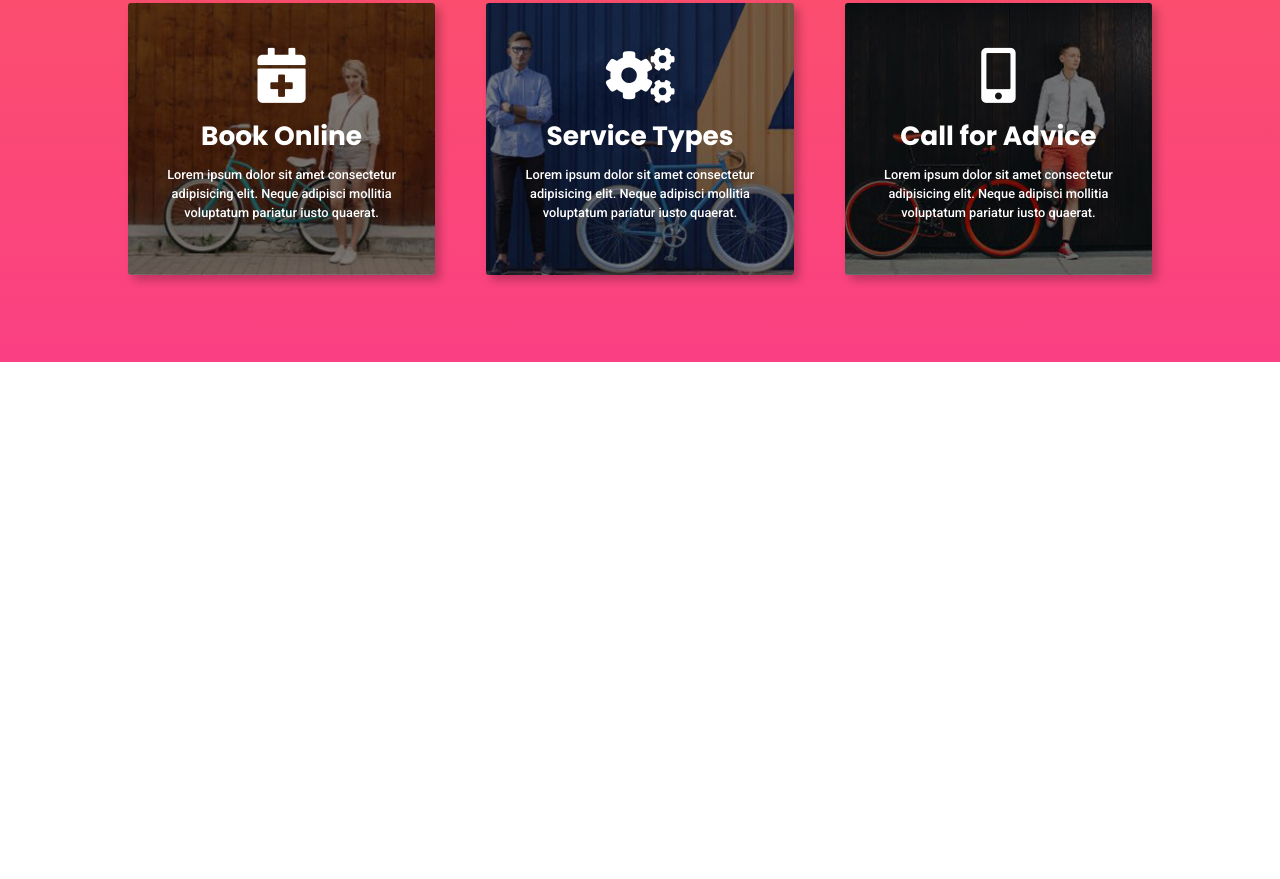
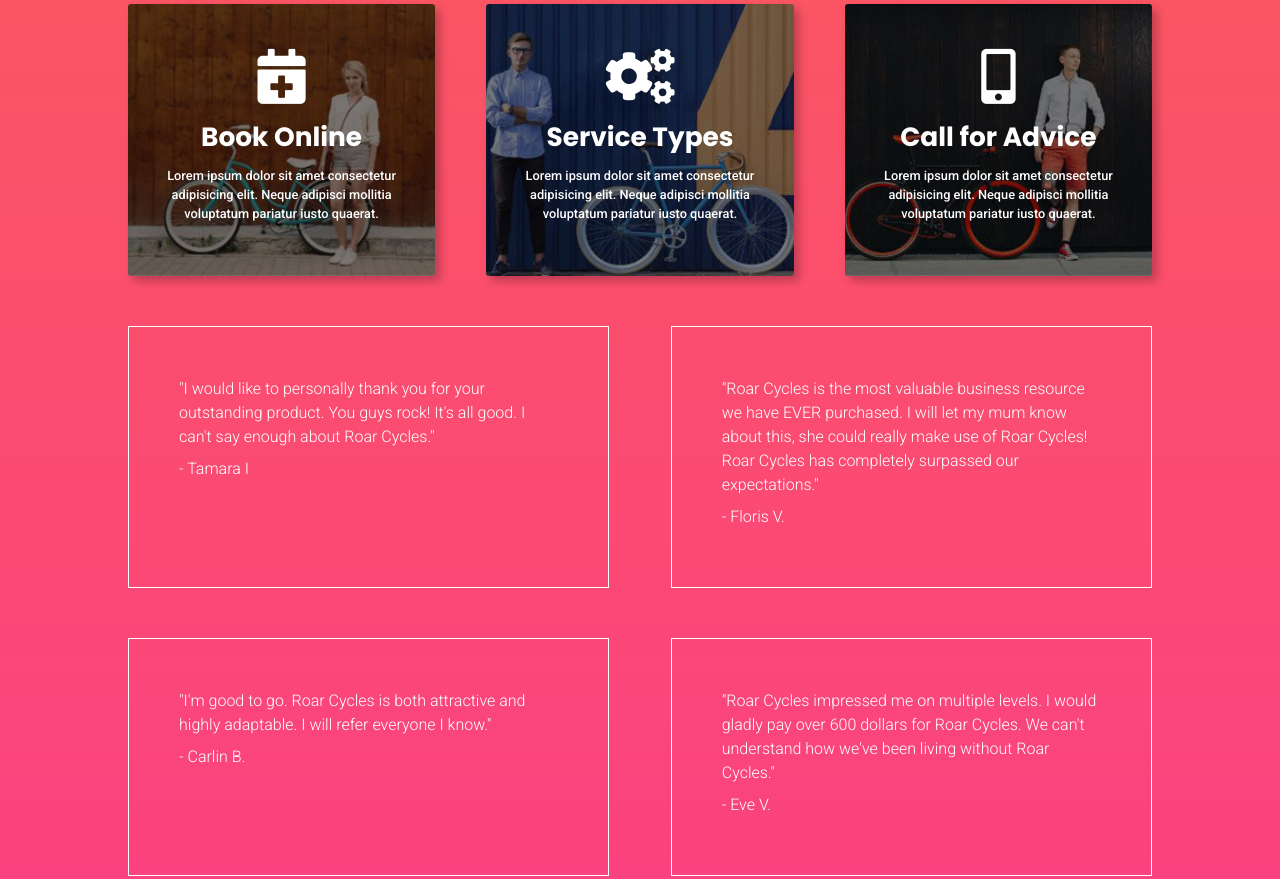
Before and after one commit to constancehowes/responsive-web-project-2, a plain HTML site: page index.html in a window 1280 px wide. Shown: the part 438-1317 px from the top of the page. Before the commit the page ends 800 px from the top, so only its background shows below. Drawn offline with Linux system fonts and the light colour scheme.

Commit message:
testimonials included

```diff
--- a/index.html
+++ b/index.html
@@ -89,6 +89,42 @@
                 </a>
             </div>
         </div>
+
+
+        <div class="testimonials">
+
+            <div class="tbox">
+                <p>
+                    "I would like to personally thank you for your outstanding product. You guys rock! It's all good. I
+                    can't say enough about Roar Cycles."
+                </p>
+                <p>- Tamara I</p>
+            </div>
+
+            <div class="tbox">
+                <p>"Roar Cycles is the most valuable business resource we have EVER purchased. I will let my mum know about this, she could really make use of Roar Cycles! Roar Cycles has completely surpassed our
+                    expectations."
+                </p>
+                <p> - Floris V.</p>
+            </div>
+
+            <div class="tbox">
+                <p>
+                    "I'm good to go. Roar Cycles is both attractive and highly adaptable. I will refer everyone I know."
+                </p>
+                <p>- Carlin B.</p>
+            </div>
+
+            <div class="tbox">
+                <p>"Roar Cycles impressed me on multiple levels. I would gladly pay over 600 dollars for Roar Cycles. We can't understand how we've been living without Roar Cycles."
+                </p>
+
+                <p>- Eve V.</p>
+            </div>
+
+        </div>
+
+
     </div>
 </body>
 
--- a/style.css
+++ b/style.css
@@ -1,7 +1,3 @@
-html {
-    height: 100%;
-}
-
 body {
     background-image:linear-gradient(#FC5E55,#FA4083);
     display: flex;
@@ -32,6 +28,7 @@
     align-items:center;
     padding-top: 20px;
     padding-bottom:20px;
+    border-bottom: 1px solid lightgray;
 }
 
 
@@ -141,14 +138,30 @@
 }
 
 .navbutton {
+    border: 1px solid white;
     margin-left: 30px;
     background-color:none;
     color: white;
-    border-color: white;
     padding: 11px 25px;
-    border: solid;
-    border-width: 1px;
+    font-family: 'Roboto', sans-serif;
+    font-weight: 500;
 }
+
 .herobox2 img {
     border-radius: 3px;
 }
+
+.testimonials {
+    display: flex;
+    flex-wrap: wrap;
+    justify-content: space-between;
+    margin-bottom: 100px;
+}
+
+.tbox {
+    box-sizing: border-box;
+    width: 47%;
+    padding: 50px;
+    border: 1px solid white;
+    margin-top: 50px;
+}
```
